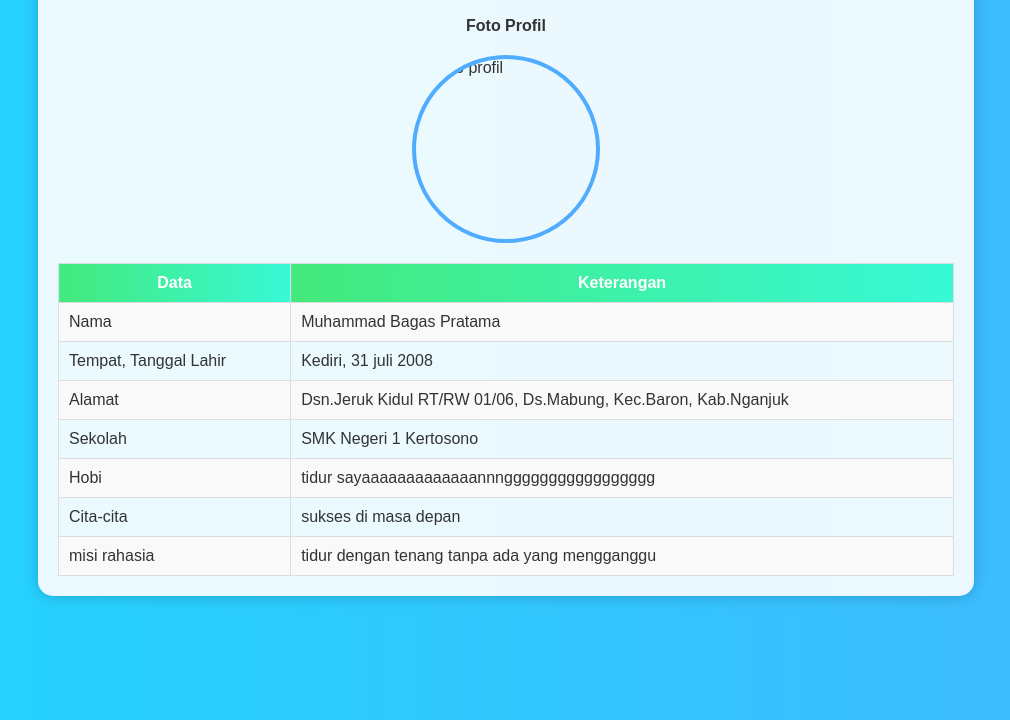
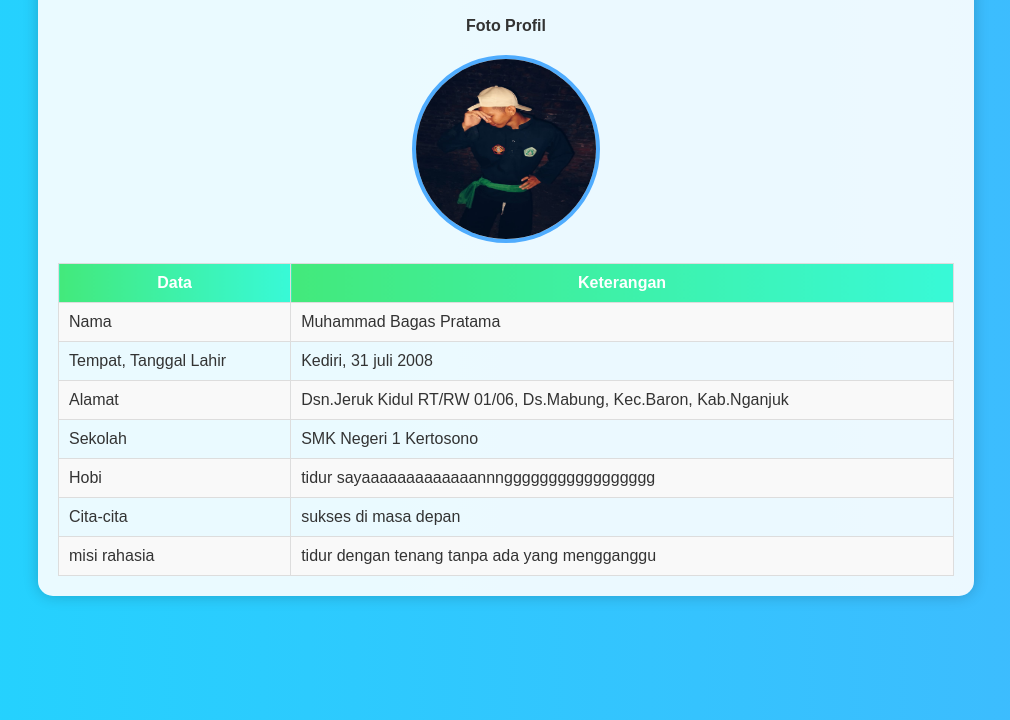
Before and after one commit to bp090019/web.biodata, a plain HTML site: page index.html in a window 1280 px wide. Shown: the part 120-840 px from the top of the page, without its empty margins (134-1144 px from the left). Drawn offline with Linux system fonts and the light colour scheme.

Commit message:
Update index.html

```diff
--- a/index.html
+++ b/index.html
@@ -127,7 +127,7 @@
     <h1>Biodata Diri</h1>
     <p style="text-align: center; font-weight: bold;">Foto Profil</p>
     <div class="profile-pic">
-      <img src="../images/IMG-20250827-WA0021.jpg" alt="Foto profil">
+      <img src="IMG-20250827-WA0021.jpg" alt="Foto profil">
     </div>
     <table>
       <tr>
```
